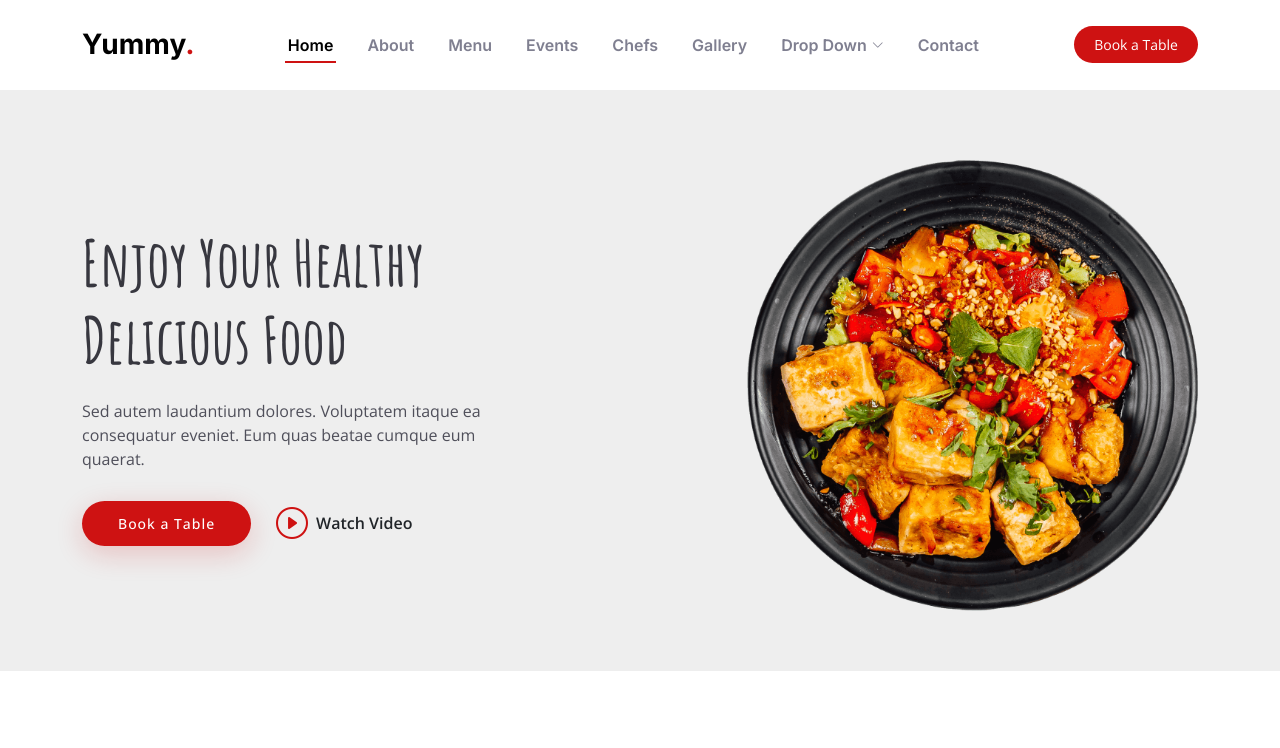
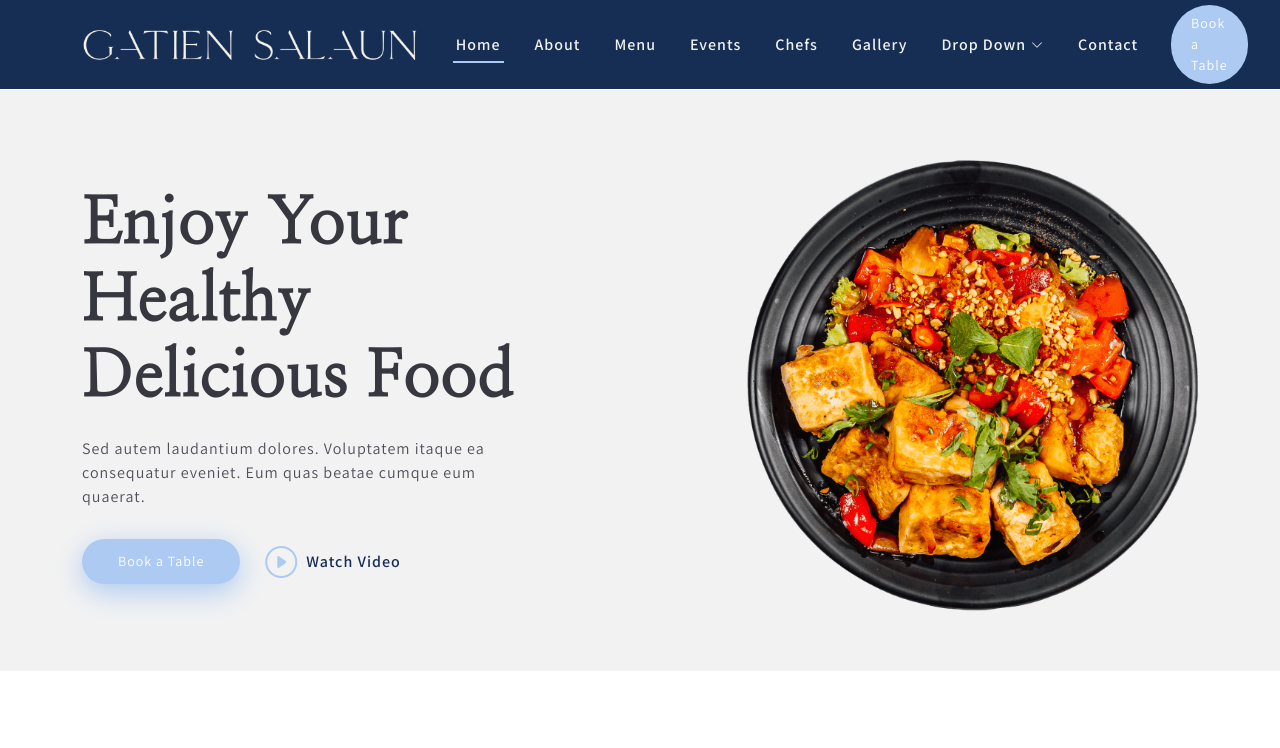
Before and after one commit to napalfacundo/luxury-presence-marketing-service-demo, a plain HTML site: page index.html in a window 1280 px wide. Shown: the top 748 px of the page. Drawn offline with nearby package versions, Linux system fonts and the light colour scheme.

Commit message:
adds new CSS project variables colors

```diff
--- a/assets/css/main.css
+++ b/assets/css/main.css
@@ -9,23 +9,33 @@
 # Set main reusable colors and fonts using CSS variables
 # Learn more about CSS variables at https://developer.mozilla.org/en-US/docs/Web/CSS/Using_CSS_custom_properties
 --------------------------------------------------------------*/
+/* Custom */
+.navbar a, .navbar a:focus {
+  color: #f2f2f2;
+}
+
 /* Fonts */
 :root {
-  --font-default: "Open Sans", system-ui, -apple-system, "Segoe UI", Roboto, "Helvetica Neue", Arial, "Noto Sans", "Liberation Sans", sans-serif, "Apple Color Emoji", "Segoe UI Emoji", "Segoe UI Symbol", "Noto Color Emoji";
-  --font-primary: "Amatic SC", sans-serif;
-  --font-secondary: "Inter", sans-serif;
+  --font-default: 'Assistant', sans-serif;
+  --font-primary: 'Nanum Myeongjo', serif;
+  /* --font-secondary: "Inter", sans-serif; */
 }
 
 /* Colors */
 :root {
-  --color-default: #212529;
-  --color-primary: #ce1212;
+  --color-default: #162D54;
+  --color-primary: #ACCAF2;
   --color-secondary: #37373f;
+  --color-lightless: #f2f2f2;
 }
 
 /* Smooth scroll behavior */
 :root {
   scroll-behavior: smooth;
+}
+
+:root {
+  letter-spacing: 1px;
 }
 
 /*--------------------------------------------------------------
@@ -64,7 +74,7 @@ section {
 }
 
 .section-bg {
-  background-color: #eee;
+  background-color: #f2f2f2;
 }
 
 .section-header {
@@ -264,7 +274,7 @@ section {
 # Header
 --------------------------------------------------------------*/
 .header {
-  background: #fff;
+  background: #162D54;
   transition: all 0.5s;
   z-index: 997;
   height: 90px;
@@ -354,7 +364,7 @@ section {
     font-family: var(--font-secondary);
     font-size: 16px;
     font-weight: 600;
-    color: #7f7f90;
+    color: var(--color-lightless);
     white-space: nowrap;
     transition: 0.3s;
     position: relative;
@@ -391,7 +401,7 @@ section {
   .navbar .active,
   .navbar .active:focus,
   .navbar li:hover>a {
-    color: #000;
+    color: var(--color-lightless);
   }
 
   .navbar .dropdown ul {
@@ -1570,7 +1580,7 @@ section {
   transition: 0.5s;
   color: #fff;
   background: var(--color-primary);
-  box-shadow: 0 8px 28px rgba(206, 18, 18, 0.2);
+  box-shadow: 0 8px 28px var(--color-primary);
 }
 
 .hero .btn-book-a-table:hover {
--- a/index.html
+++ b/index.html
@@ -16,8 +16,9 @@
   <!-- Google Fonts -->
   <link rel="preconnect" href="https://fonts.googleapis.com">
   <link rel="preconnect" href="https://fonts.gstatic.com" crossorigin>
-  <link href="https://fonts.googleapis.com/css2?family=Open+Sans:ital,wght@0,300;0,400;0,500;0,600;0,700;1,300;1,400;1,600;1,700&family=Amatic+SC:ital,wght@0,300;0,400;0,500;0,600;0,700;1,300;1,400;1,500;1,600;1,700&family=Inter:ital,wght@0,300;0,400;0,500;0,600;0,700;1,300;1,400;1,500;1,600;1,700&display=swap" rel="stylesheet">
-<link rel="preconnect" href="https://fonts.gstatic.com" crossorigin>
+  <link rel="preconnect" href="https://fonts.gstatic.com" crossorigin>
+  <link href="https://fonts.googleapis.com/css2?family=Assistant:wght@300;400;600;700&family=Nanum+Myeongjo&display=swap" rel="stylesheet">
+
 
 
 
@@ -47,8 +48,7 @@
 
       <a href="index.html" class="logo d-flex align-items-center me-auto me-lg-0">
         <!-- Uncomment the line below if you also wish to use an image logo -->
-        <!-- <img src="assets/img/logo.png" alt=""> -->
-        <h1>Yummy<span>.</span></h1>
+        <img src="assets/img/logo.webp" alt="">
       </a>
 
       <nav id="navbar" class="navbar">
```
Also changed, not shown: assets/img/logo.webp (added).
